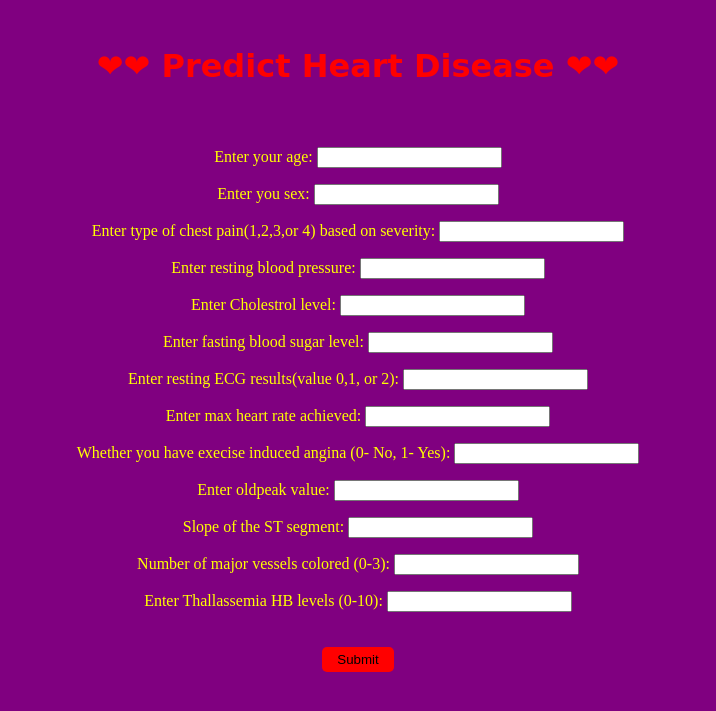
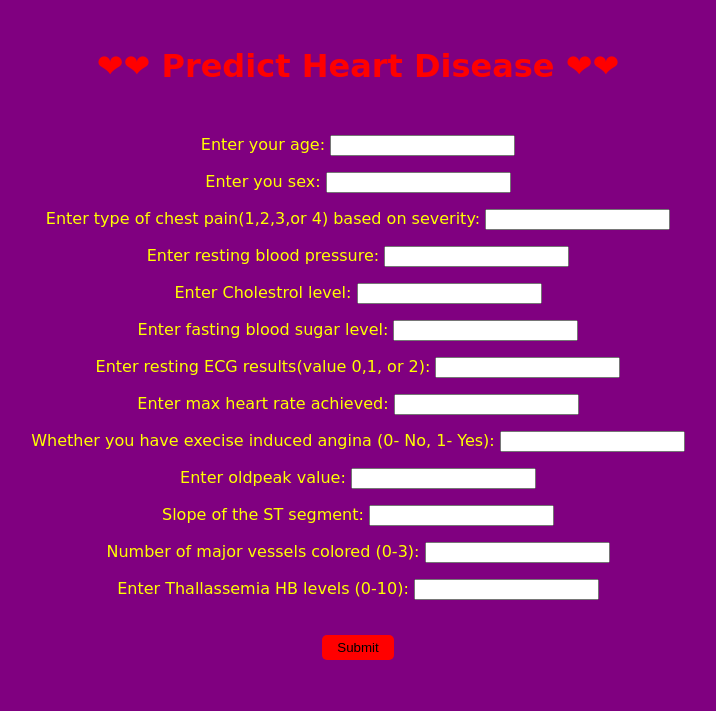
Before and after one commit to Raghav2305/Heart-Disease-predictor, a Flask app: page / in a window 1280 px wide. Shown: the top 711 px of the page, without its empty margins (282-998 px from the left). Run offline with Flask 2, Linux system fonts and the light colour scheme.

Commit message:
changed requirements.txt

```diff
--- a/static/css/style.css
+++ b/static/css/style.css
@@ -21,6 +21,9 @@
 
 .form{
     text-align: center;
-    padding-top: 2%;
+    padding-top: 1%;
     color: yellow;
+    font-weight: 500;
+    font-family: cursive;
+
 }
```
Also changed, not shown: requirements.txt (+4 -4 lines).
